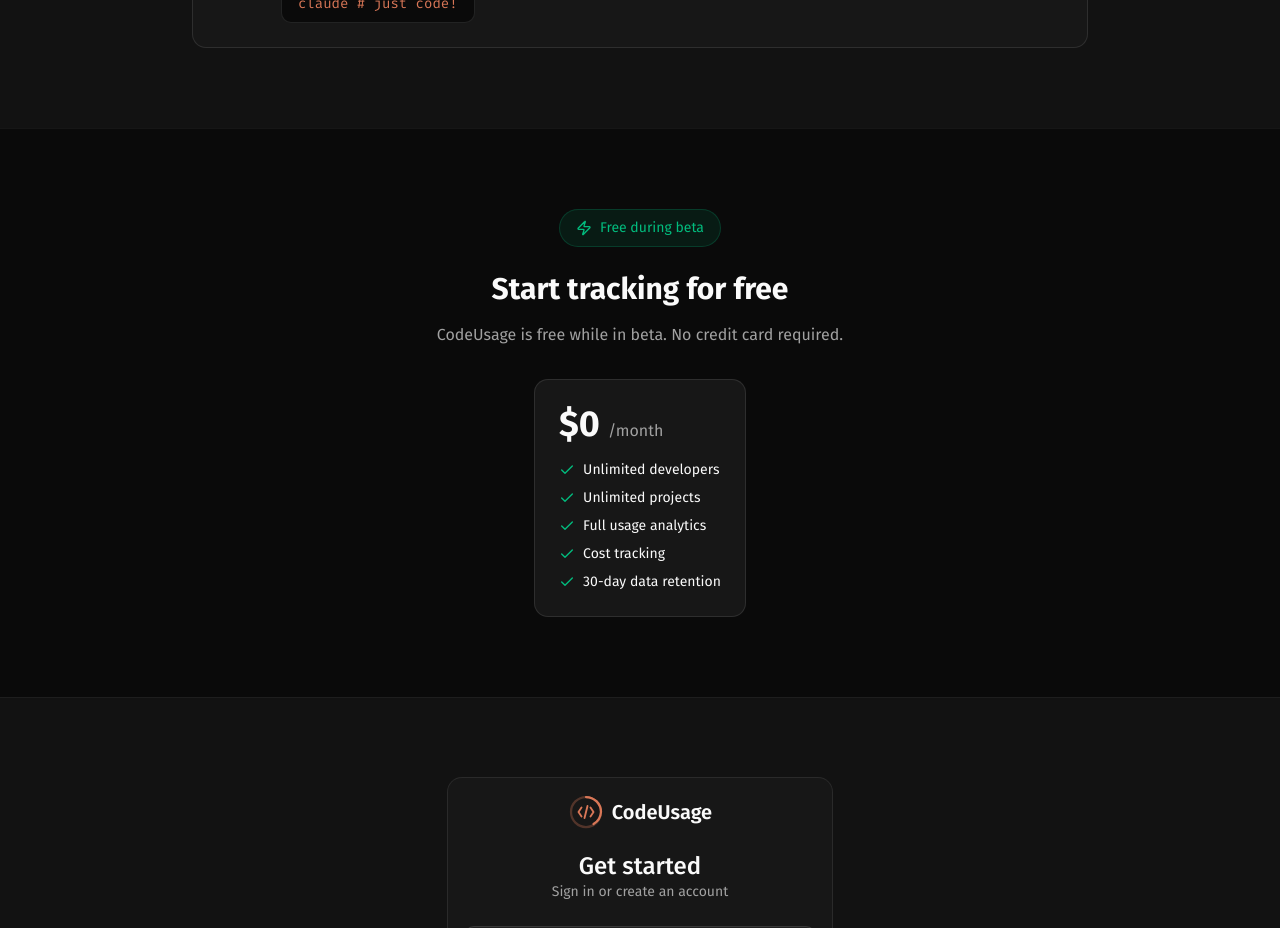
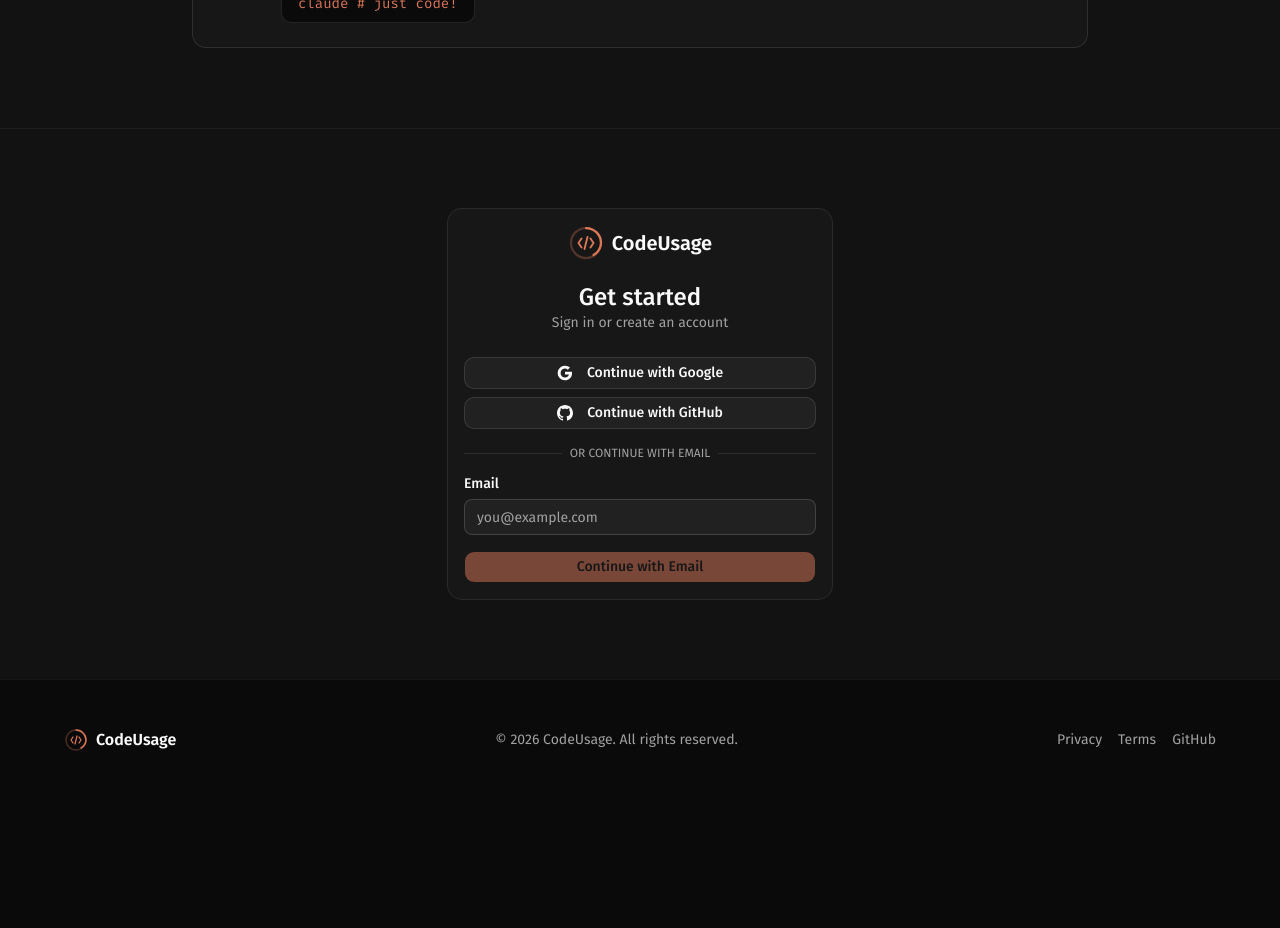
Before and after one commit to Mhashimea/codeusage, a Next.js app in the folder apps/web/: page /login in a window 1280 px wide. Shown: the part 2040-2968 px from the top of the page. After the commit the page ends 2840 px from the top, so only its background shows below. Built offline with nearby package versions, Linux system fonts and the light colour scheme.

Commit message:
Remove pricing section from landing page
🤖 Generated with [Claude Code](https://claude.com/claude-code)

Co-Authored-By: Claude <noreply@anthropic.com>

```diff
--- a/apps/web/src/app/login/page.tsx
+++ b/apps/web/src/app/login/page.tsx
@@ -21,10 +21,8 @@ import {
   FolderKanban,
   DollarSign,
   Terminal,
-  Zap,
   Shield,
   ArrowRight,
-  Check,
 } from "lucide-react";
 import { CodeUsageLogoBrand } from "@/components/shared/CodeUsageLogo";
 import { ClaudeIcon, CodexIcon } from "@/components/shared/ProviderBadge";
@@ -454,40 +452,6 @@ export default function LoginPage() {
         </div>
       </section>
 
-      {/* Pricing/Free Section */}
-      <section className="py-20 px-4 sm:px-6 lg:px-8 border-t border-border/50">
-        <div className="max-w-2xl mx-auto text-center">
-          <div className="inline-flex items-center gap-2 px-4 py-2 rounded-full bg-emerald-500/10 border border-emerald-500/20 mb-6">
-            <Zap className="h-4 w-4 text-emerald-500" />
-            <span className="text-sm text-emerald-500">Free during beta</span>
-          </div>
-          <h2 className="text-3xl font-bold mb-4">Start tracking for free</h2>
-          <p className="text-muted-foreground mb-8">
-            CodeUsage is free while in beta. No credit card required.
-          </p>
-          <div className="inline-block p-6 rounded-xl border border-border bg-card text-left">
-            <div className="flex items-baseline gap-2 mb-4">
-              <span className="text-4xl font-bold">$0</span>
-              <span className="text-muted-foreground">/month</span>
-            </div>
-            <ul className="space-y-2">
-              {[
-                "Unlimited developers",
-                "Unlimited projects",
-                "Full usage analytics",
-                "Cost tracking",
-                "30-day data retention",
-              ].map((item) => (
-                <li key={item} className="flex items-center gap-2 text-sm">
-                  <Check className="h-4 w-4 text-emerald-500" />
-                  <span>{item}</span>
-                </li>
-              ))}
-            </ul>
-          </div>
-        </div>
-      </section>
-
       {/* Sign In Section */}
       <section
         ref={signInRef}
```
